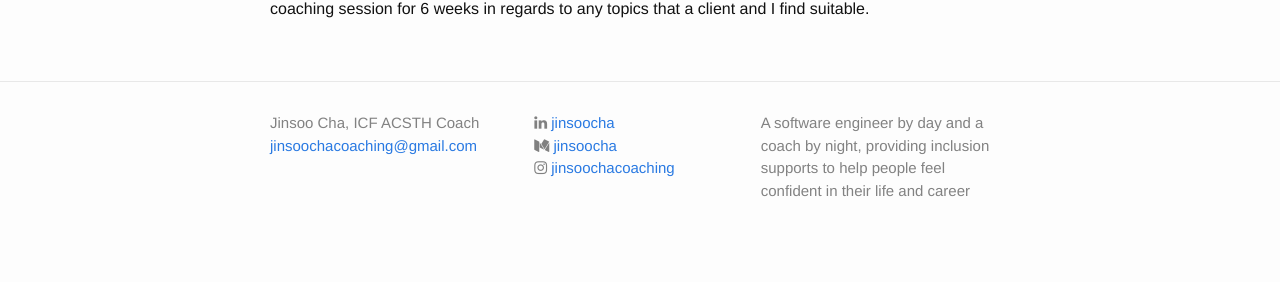
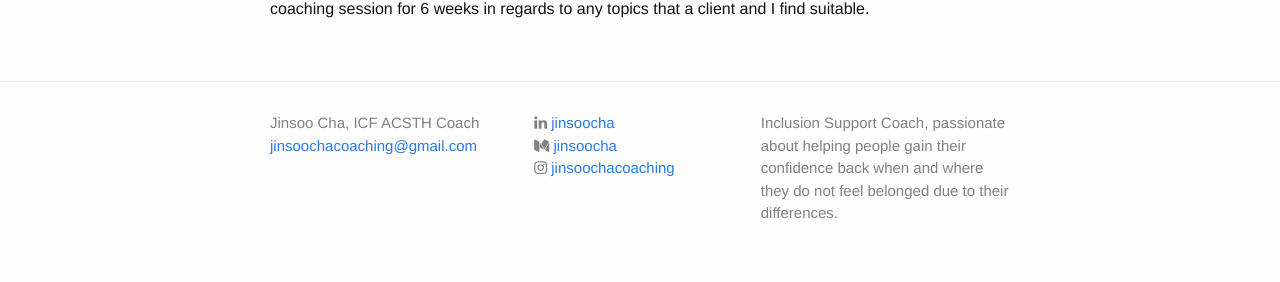
Before and after one commit to jinsoocha/jinsoocha.github.io, a Jekyll site: the page built from index.html, in a window 1280 px wide. Shown: the part 1049-1331 px from the top of the page. Built offline with Jekyll 4.4.1, drawn with Linux system fonts in a browser that asks for light colours; nearby versions of some CDN libraries.

Commit message:
Update _config.yml

```diff
--- a/_config.yml
+++ b/_config.yml
@@ -10,7 +10,7 @@ title: Jinsoo Cha Coaching
 name: Jinsoo Cha, ICF ACSTH Coach
 email: jinsoochacoaching@gmail.com
 description: > # this means to ignore newlines until "baseurl:"
-  A software engineer by day and a coach by night, providing inclusion supports to help people feel confident in their life and career
+  Inclusion Support Coach, passionate about helping people gain their confidence back when and where they do not feel belonged due to their differences.
 baseurl: "" # the subpath of your site, e.g. /blog
 url: "jinsoocha.github.io" # the base hostname & protocol for your site
 
```
